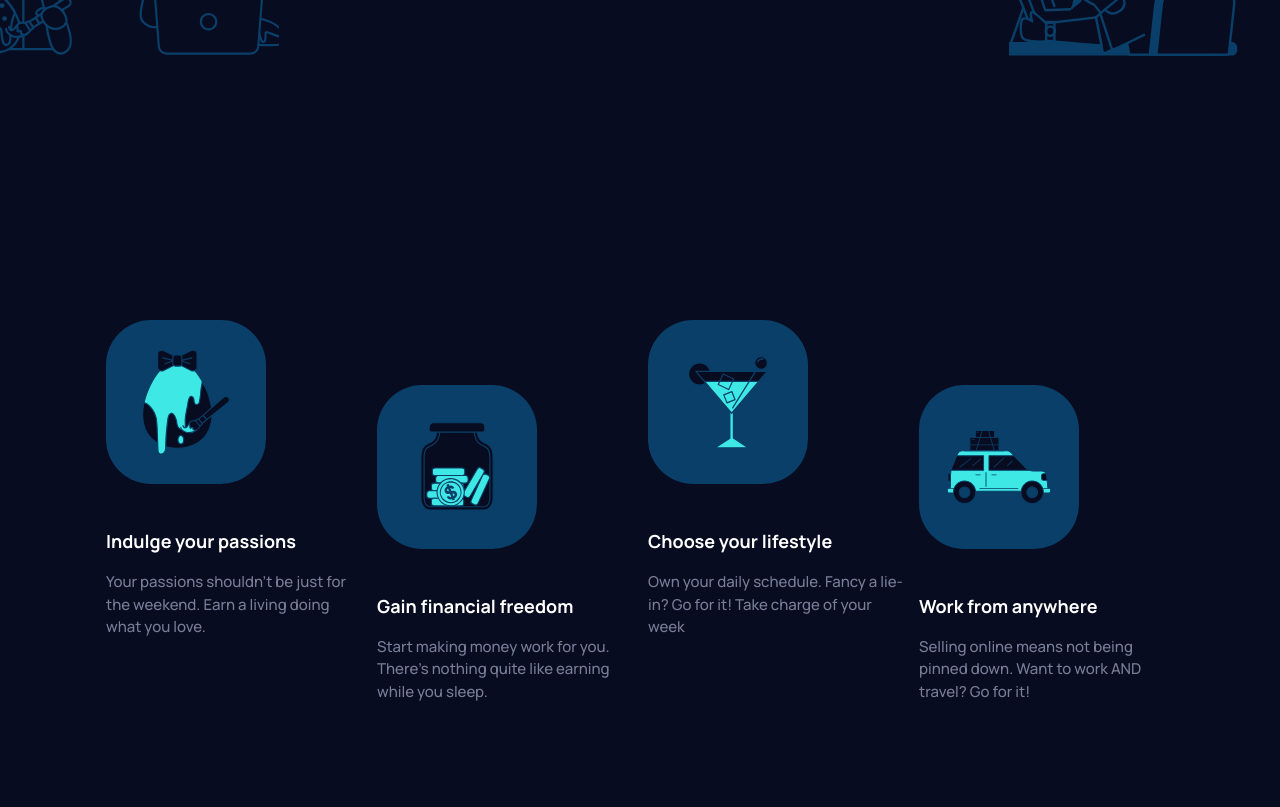
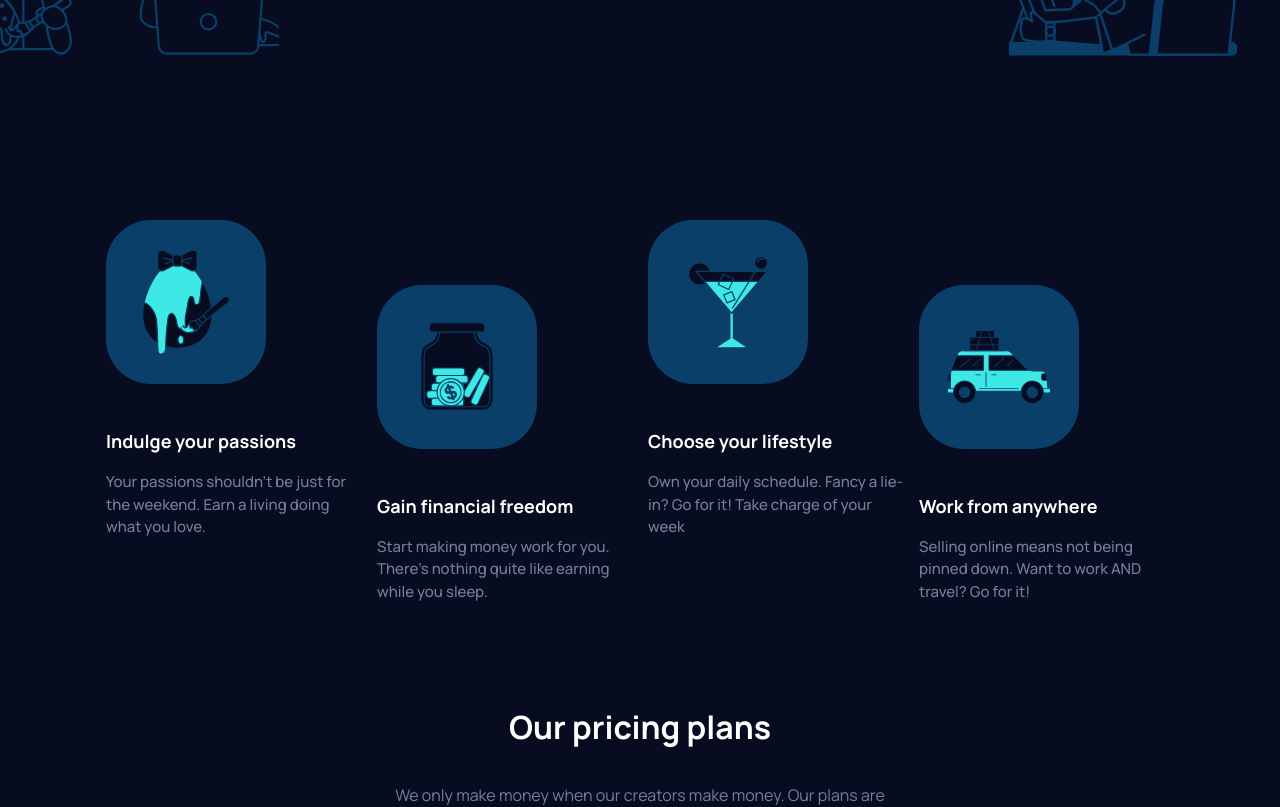
Before and after one commit to Shaimaa01/Maker-pre-launch-landing-page, a React (Vite) app: page / in a window 1280 px wide. Shown: the part 680-1487 px from the top of the page. Built offline with nearby package versions, Linux system fonts and the light colour scheme.

Commit message:
update README

```diff
--- a/src/components/Features.jsx
+++ b/src/components/Features.jsx
@@ -5,7 +5,7 @@ import lifestyle from "../assets/imgs/illustration-lifestyle.svg";
 
 function Features() {
   return (
-    <div className="bg-midnight py-[200px] font-manrope max-lg:py-[100px] max-sm:pb-[144px] max-sm:pt-0">
+    <div className="bg-midnight py-[100px] font-manrope max-lg:py-[100px] max-sm:pb-[144px] max-sm:pt-0">
       <div className="flex gap-4 justify-center h-[383px] max-lg:flex-col max-lg:h-fit max-lg:items-center max-lg:max-w-[625px] max-lg:mx-auto max-lg:gap-10 max-sm:gap-16">
         {/* passions */}
         <div className="max-lg:flex max-lg:justify-center max-lg:items-center max-lg:self-end max-sm:flex-col max-sm:text-center max-sm:self-center">
```
Also changed, not shown: src/assets/imgs/Screenshot.png (added), 1 other file (tests, documents, lock files or other folders).
